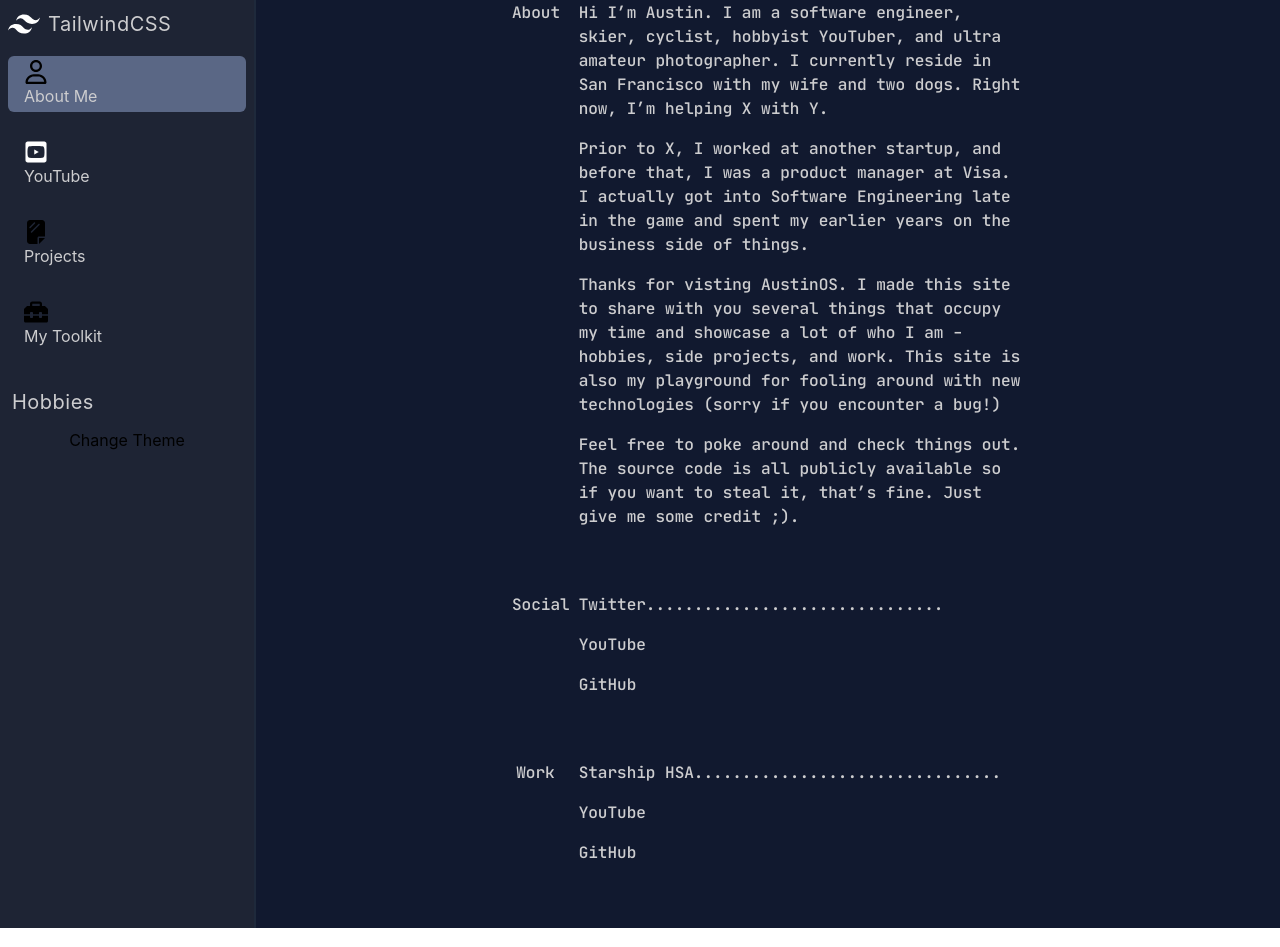
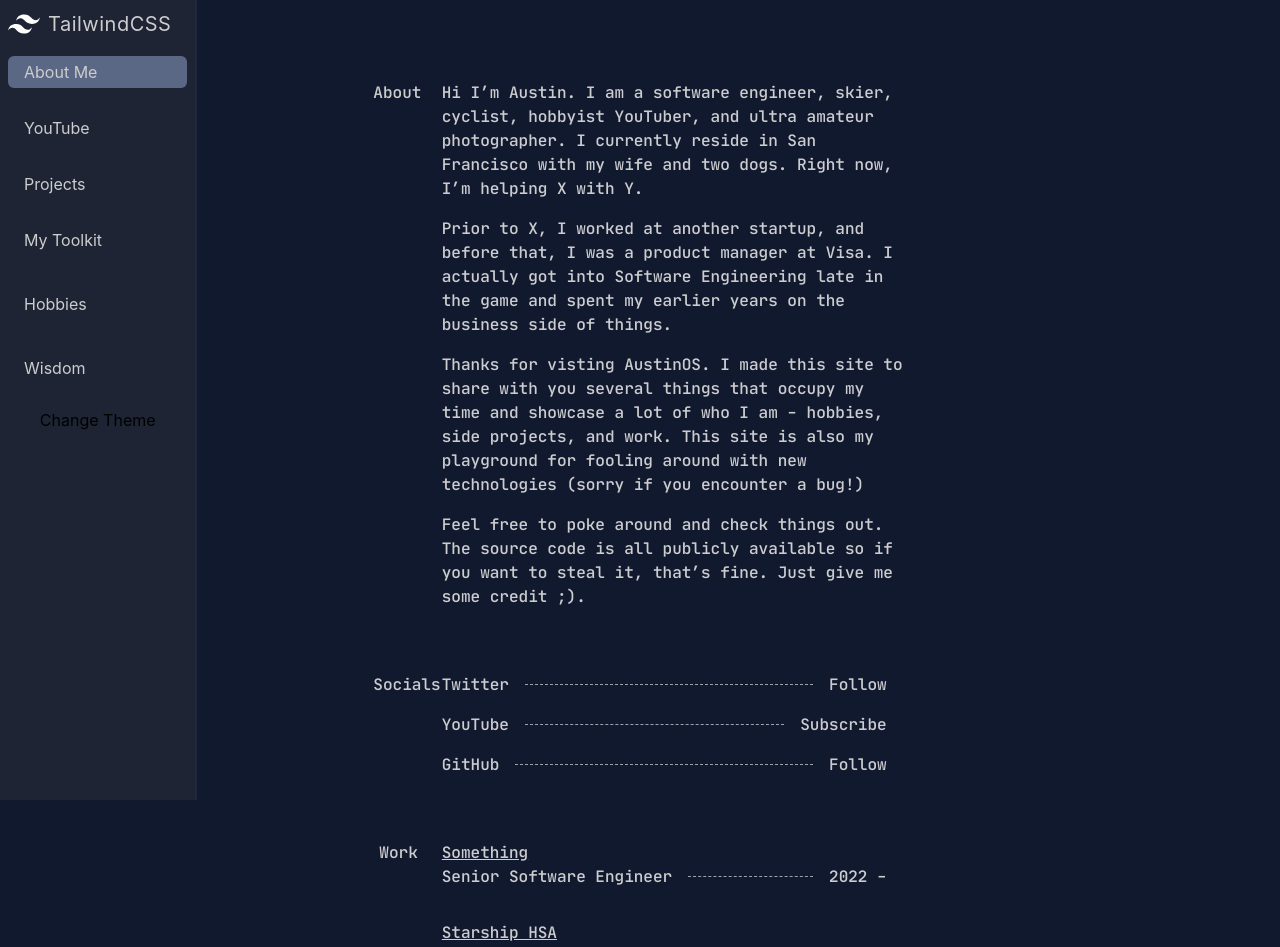
Before and after one commit to ausyau/austinOS, a Next.js app: page /about in a window 1280 px wide. Shown: the top 947 px of the page. Built offline with nearby package versions, Linux system fonts and the light colour scheme.

Commit message:
Updates to Content, Refactor Nav Items

```diff
--- a/pages/about.tsx
+++ b/pages/about.tsx
@@ -1,3 +1,4 @@
+import clsx from "clsx";
 import {Header} from "../src/components/Header";
 import {NavBar} from "../src/components/Navigation/NavBar";
 
@@ -33,26 +34,91 @@ const Description = (): JSX.Element => {
 };
 
 const Social = (): JSX.Element => {
+  const socials = [
+    {name: "Twitter", url: "https://twitter.com/austinyau", action: "Follow"},
+    {
+      name: "YouTube",
+      url: "https://www.youtube.com/c/AustinTech",
+      action: "Subscribe",
+    },
+    {name: "GitHub", url: "https://github.com/ausyau", action: "Follow"},
+  ];
   return (
     <div className="flex flex-row justify-end mb-12">
-      <label className="w-1/12 text-right">Social</label>
+      <label className="w-1/12 text-right">Socials</label>
       <div className="flex flex-col flex-1 pl-6">
-        <p className="pb-4">Twitter...............................</p>
-        <p className="pb-4">YouTube</p>
-        <p className="pb-4">GitHub</p>
+        {socials.map(({name, url, action}) => {
+          return (
+            <div
+              key={url}
+              className="flex flex-row items-center justify-between pb-4 pr-5"
+            >
+              <p>{name}</p>
+              <span className="w-full mx-4 border-t border-gray-300 border-dashed shrink dark:border-gray-400"></span>
+              <a
+                href={url}
+                target="_blank"
+                rel="noopener noreferrer"
+                className="hover:underline"
+              >
+                {action}
+              </a>
+            </div>
+          );
+        })}
       </div>
     </div>
   );
 };
 
 const Work = (): JSX.Element => {
+  const roles = [
+    {
+      company: "Something",
+      positions: [{title: "Senior Software Engineer", date: "2022 - "}],
+    },
+    {
+      company: "Starship HSA",
+      positions: [{title: "Software Engineer", date: "2019 - 2022"}],
+    },
+    {
+      company: "Visa",
+      positions: [
+        {title: "Product Manager", date: "2018 - 2019"},
+        {title: "BizOps", date: "2014 - 2018"},
+      ],
+    },
+    {
+      company: "Deloitte",
+      positions: [{title: "Strategy Consultant", date: "2013 - 2014"}],
+    },
+  ];
   return (
     <div className="flex flex-row justify-end mb-12">
       <label className="w-1/12 text-right">Work</label>
       <div className="flex flex-col flex-1 pl-6">
-        <p className="pb-4">Starship HSA................................</p>
-        <p className="pb-4">YouTube</p>
-        <p className="pb-4">GitHub</p>
+        {roles.map(({company, positions}) => {
+          return (
+            <>
+              <p className="underline whitespace-nowrap">{company}</p>
+              {positions.map(({title, date}, index) => {
+                return (
+                  <div
+                    key={`${title}${index}`}
+                    className={clsx(
+                      "flex flex-row items-center justify-between pr-5",
+                      index < positions.length - 1 ? "pb-2" : "pb-8"
+                    )}
+                  >
+                    <p className="whitespace-nowrap">{title}</p>
+                    <span className="w-full mx-4 border-t border-gray-300 border-dashed shrink dark:border-gray-400"></span>
+                    <p className="whitespace-nowrap">{date}</p>
+                  </div>
+                );
+              })}
+            </>
+          );
+        })}
       </div>
     </div>
   );
@@ -60,11 +126,11 @@ const Work = (): JSX.Element => {
 
 const About = (): JSX.Element => {
   return (
-    <div className="flex flex-row flex-1 bg-primary">
+    <div className="flex flex-row flex-1 min-h-screen bg-primary">
       <Header />
       <NavBar />
-      <div className="flex flex-col items-center justify-around flex-1 font-mono text-primary">
-        <div className="w-6/12 ">
+      <div className="flex flex-col items-center justify-around flex-1 mt-20 font-mono text-primary">
+        <div className="w-5/12 ">
           <Description />
           <Social />
           <Work />
--- a/pages/projects.tsx
+++ b/pages/projects.tsx
@@ -3,11 +3,13 @@ import {NavBar} from "../src/components/Navigation/NavBar";
 
 const Projects = () => {
   return (
-    <>
+    <div className="flex flex-row flex-1 min-h-screen bg-primary">
       <Header />
       <NavBar />
-      <h1>Projects</h1>;
-    </>
+      <div className="flex flex-col items-center justify-around flex-1 mt-20 font-mono text-primary">
+        <div className="w-5/12 ">Hallo</div>
+      </div>
+    </div>
   );
 };
 
--- a/pages/toolkit.tsx
+++ b/pages/toolkit.tsx
@@ -1,11 +1,24 @@
+import {Header} from "../src/components/Header";
 import {NavBar} from "../src/components/Navigation/NavBar";
 
 const ToolKit = () => {
   return (
-    <>
+    <div className="flex flex-row flex-1 min-h-screen bg-primary">
+      <Header />
       <NavBar />
-      <h1>Tookit</h1>;
-    </>
+      <div className="flex flex-col items-center justify-around flex-1 mt-20 font-mono text-primary">
+        <div className="w-5/12 ">
+          <p className="pb-4">
+            People often ask me about the different tools that I use. Here's a
+            comprehensive list of all of them pertaining to each category with
+            my opinions as well. I hope to eventually make videos covering each
+            one. Disclaimer: links to any hardware are affiliate links.
+          </p>
+          <div>Software Engineering</div>
+          <p>Hardware: 2018 16" MacbookPro w/ 2.9 GHz 6-Core Intel Core i9</p>
+        </div>
+      </div>
+    </div>
   );
 };
 
--- a/src/components/Navigation/NavBar/NavBar.tsx
+++ b/src/components/Navigation/NavBar/NavBar.tsx
@@ -18,7 +18,7 @@ const pages: NavItemProps[] = [
       {label: "Travel & Photography", link: "/travel", icon: "Photography"},
     ],
   },
-  // {label: "Wisdom", link: "/wisdom"},
+  {label: "Wisdom", link: "/wisdom"},
 ];
 
 const ToggleTheme = () => {
@@ -35,7 +35,7 @@ const ToggleTheme = () => {
 export const NavBar = () => {
   return (
     <>
-      <nav className="flex flex-col flex-1 min-h-screen border-r-2 border-slate-800 bg-secondary max-w-nav md">
+      <nav className="fixed flex flex-col flex-1 min-h-screen border-r-2 border-slate-800 bg-secondary max-w-nav md">
         <Link href="/">
           <a className="inline-flex items-center p-2 mr-4 ">
             <svg
--- a/src/components/Navigation/NavItem/NavItem.tsx
+++ b/src/components/Navigation/NavItem/NavItem.tsx
@@ -1,7 +1,7 @@
 import clsx from "clsx";
 import Link from "next/link";
 import {useRouter} from "next/router";
-import {Icons, IconType} from "../../../assets/icons/icons";
+import {IconType} from "../../../assets/icons/icons";
 
 import {useNavigationContext} from "../../../context/NavigationContext";
 
@@ -12,12 +12,7 @@ export interface NavItemProps {
   subItems?: NavItemProps[];
 }
 
-export const NavItem = ({
-  label,
-  link,
-  subItems,
-  icon,
-}: NavItemProps): JSX.Element => {
+export const NavItem = ({label, link, subItems}: NavItemProps): JSX.Element => {
   const {showHobbies, setShowHobbies} = useNavigationContext();
   const {route} = useRouter();
   const selectedNavItem = link === route;
@@ -26,17 +21,11 @@ export const NavItem = ({
     setShowHobbies(!showHobbies);
   };
 
-  console.log("icon", icon);
-  const Test = icon && Icons[icon];
-
-  console.log("Test is", Test);
-
   if (!subItems) {
     return (
       <Link href={link}>
         <li className={clsx("navItem", selectedNavItem && "selected")}>
-          {Test ? <Test /> : null}
-          <a className="items-center ">
+          <a className="items-center">
             <span className="tracking-normal text-primary text-l">{label}</span>
           </a>
         </li>
@@ -46,9 +35,9 @@ export const NavItem = ({
 
   return (
     <>
-      <div className="inline-flex items-center p-3 mr-4 ">
+      <div className="inline-flex items-center p-1 px-4 m-2 mb-6">
         <button
-          className="text-xl tracking-wide text-primary"
+          className="tracking-normal text-primary text-l"
           onClick={toggleDropdown}
         >
           {label}
```
